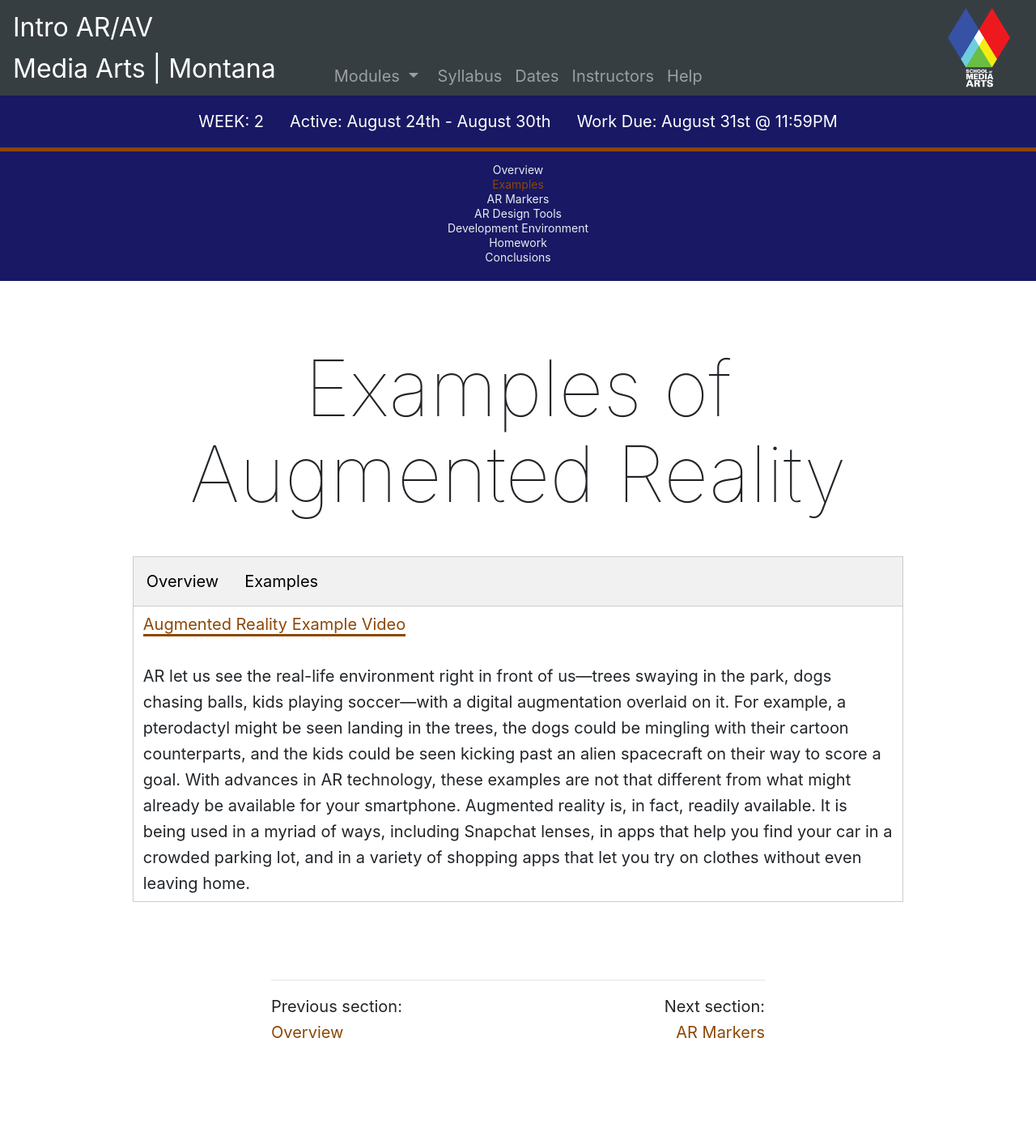
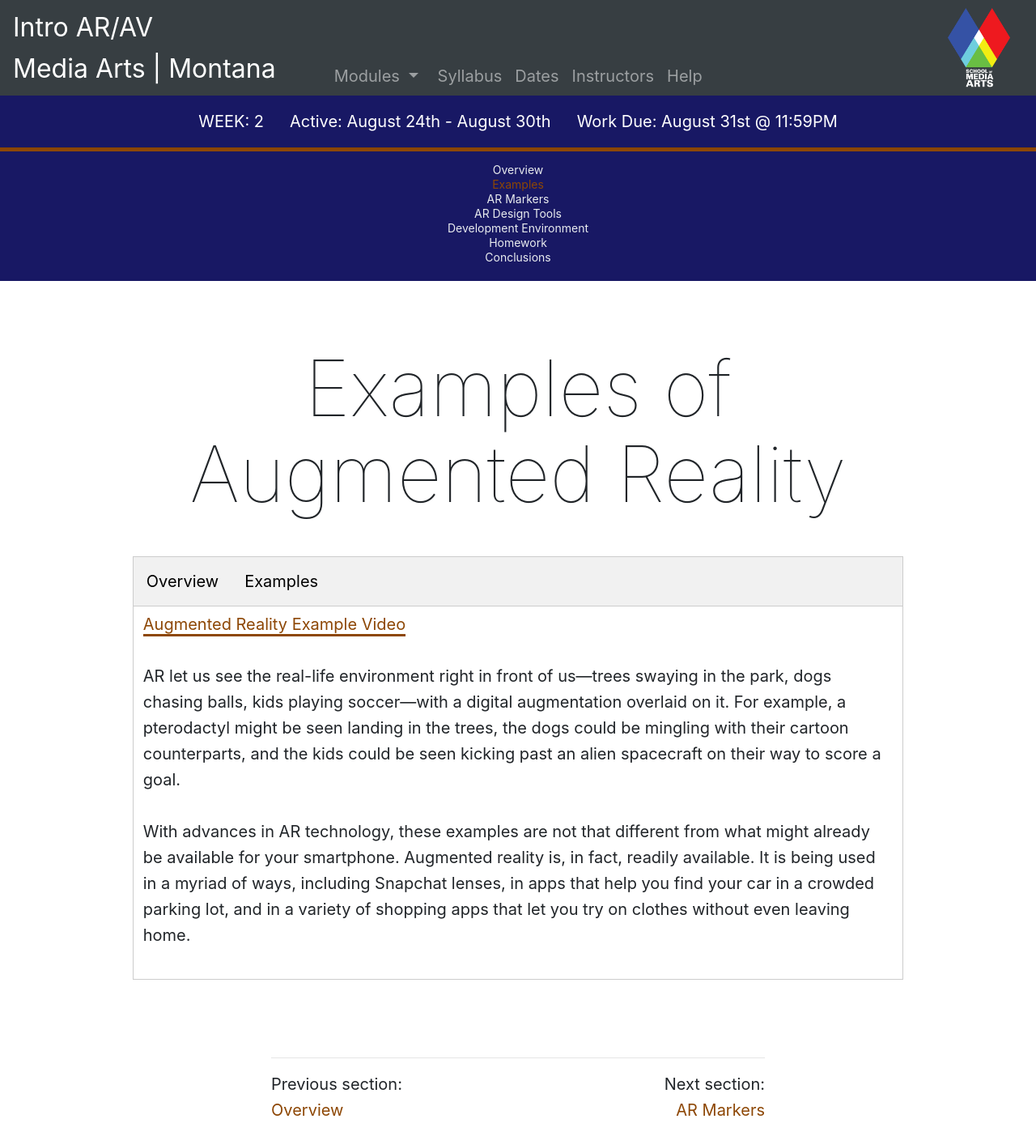
Before and after one commit to Montana-Media-Arts/391_ARVR-Fall2020, a Jekyll site: the page built from modules/week-2/_posts/2017-01-04-examples-of-ar.md, in a window 1280 px wide. Shown: the whole page at 81% size. Built offline with Jekyll 4.4.1, drawn with Linux system fonts in a browser that asks for light colours; nearby versions of some CDN libraries; before the commit the page ends 1307 px from its top, so only the background shows below that; some of the changed lines change nothing that is shown.

Commit message:
Update 2017-01-04-examples-of-ar.md

```diff
--- a/modules/week-2/_posts/2017-01-04-examples-of-ar.md
+++ b/modules/week-2/_posts/2017-01-04-examples-of-ar.md
@@ -14,36 +14,40 @@
 
 <p><a href="" data-lity>Augmented Reality Example Video</a></p>
 
-AR let us see the real-life environment right in front of us—trees swaying in the park, dogs chasing balls, kids playing soccer—with a digital augmentation overlaid on it. For example,  a pterodactyl might be seen landing in the trees, the dogs could be mingling with their cartoon counterparts, and the kids could be seen kicking past an alien spacecraft on their way to score a goal.
+<p>AR let us see the real-life environment right in front of us—trees swaying in the park, dogs chasing balls, kids playing soccer—with a digital augmentation overlaid on it. For example,  a pterodactyl might be seen landing in the trees, the dogs could be mingling with their cartoon counterparts, and the kids could be seen kicking past an alien spacecraft on their way to score a goal.</p>
 
-With advances in AR technology, these examples are not that different from what might already be available for your smartphone. Augmented reality is, in fact, readily available. It is being used in a myriad of ways, including Snapchat lenses, in apps that help you find your car in a crowded parking lot, and in a variety of shopping apps that let you try on clothes without even leaving home.
+<p>With advances in AR technology, these examples are not that different from what might already be available for your smartphone. Augmented reality is, in fact, readily available. It is being used in a myriad of ways, including Snapchat lenses, in apps that help you find your car in a crowded parking lot, and in a variety of shopping apps that let you try on clothes without even leaving home.</p>
 </div>
 
 
 <div id="Examples" class="tabcontent">
-Perhaps the most famous example of AR technology is the mobile app Pokemon Go, which was released in 2016 and quickly became an inescapable sensation. In the game, players locate and capture Pokemon characters that pop up in the real world—on your sidewalk, in a fountain, even in your bathroom.
+<p>Perhaps the most famous example of AR technology is the mobile app Pokemon Go, which was released in 2016 and quickly became an inescapable sensation. In the game, players locate and capture Pokemon characters that pop up in the real world—on your sidewalk, in a fountain, even in your bathroom.</p>
 
-Games aside, there are as many uses for AR in our everyday lives as there are Pikachu on the loose in Pokemon GO. Here are just a few examples:
+<p>Games aside, there are as many uses for AR in our everyday lives as there are Pikachu on the loose in Pokemon GO. Here are just a few examples:</p>
 
-* Enhanced navigation systems use augmented reality to superimpose a route over the live view of the road.
-* During football games, broadcasters use AR to draw lines on the field to illustrate and analyze plays.
-* Furniture and housewares giant IKEA offers an AR app (called IKEA Place) that lets you see how a piece of furniture will look and fit in your space.
-* Military fighter pilots see an AR projection of their altitude, speed, and other data on their helmet visor, * which means they don’t need to waste focus by glancing down to see them.
-* Neurosurgeons sometimes use an AR projection of a 3-D brain to aid them in surgeries.
-* At historical sites like Pompeii in Italy, AR can project views of ancient civilizations over today’s ruins, bringing the past to life.
-* Ground crew at Singapore’s airport wear AR glasses to see information about cargo containers, speeding up loading times
-
-Specific examples are as follows.
-
-1. [Google Sky Map](https://play.google.com/store/apps/details?id=com.google.android.stardroid&hl=)
-2. [IKEA Catalog](https://apps.apple.com/us/app/ikea-place/id1279244498)
-    - [Architect Magazine](https://www.architectmagazine.com/technology/ikea-launches-augmented-reality-application_o)
-3. [Pokemon Go](https://www.pokemon.com/us/app/pokemon-go/)
-4. [BBC Civilisations](https://www.bbc.co.uk/taster/pilots/civilisations-ar)
-5. [Ink Hunter](http://www.inkhunter.tattoo/)
-6. [WallaMe](http://walla.me/)
-7. [Knight Fall AR](https://www.wearvr.com/apps/knightfall-ar)
-8. [Just a Line](https://justaline.withgoogle.com/)
-9. [Ingress Prime](https://www.ingress.com/game/)
+<ul>
+<li>Enhanced navigation systems use augmented reality to superimpose a route over the live view of the road.</li>
+<li>During football games, broadcasters use AR to draw lines on the field to illustrate and analyze plays.</li>
+<li>Furniture and housewares giant IKEA offers an AR app (called IKEA Place) that lets you see how a piece of furniture will look and fit in your space.</li>
+<li>Military fighter pilots see an AR projection of their altitude, speed, and other data on their helmet visor, * which means they don’t need to waste focus by glancing down to see them.</li>
+<li>Neurosurgeons sometimes use an AR projection of a 3-D brain to aid them in surgeries.   </li>
+<li>At historical sites like Pompeii in Italy, AR can project views of ancient civilizations over today’s ruins, bringing the past to life.</li>
+<li>Ground crew at Singapore’s airport wear AR glasses to see information about cargo containers, speeding up loading times</li>
+</ul>
+<p>Specific examples are as follows.</p>
+<ol>
+<li><a href="https://play.google.com/store/apps/details?id=com.google.android.stardroid&hl=" target="_new">Google Sky Map</a></li>
+<li><a href="https://apps.apple.com/us/app/ikea-place/id1279244498" target="_new">IKEA Catalog</a></li>
+    <ul>
+    <li><a href="https://www.architectmagazine.com/technology/ikea-launches-augmented-reality-application_o" target="_new">Architect Magazine</a>
+    </li>
+    </ul>
+<li><a href="https://www.pokemon.com/us/app/pokemon-go/" target="_new">Pokemon Go</a></li>
+<li><a href="https://www.bbc.co.uk/taster/pilots/civilisations-ar" target="_new">BBC Civilisations</a></li>
+<li><a href="http://www.inkhunter.tattoo/" target="_new">Ink Hunter</a></li>
+<li><a href="http://walla.me/" target="_new">WallaMe</a></li>
+<li><a href="https://www.wearvr.com/apps/knightfall-ar" target="_new">Knight Fall AR</a></li>
+<li><a href="https://justaline.withgoogle.com/" target="_new">Just a Line</a></li>
+<li><a href="https://www.ingress.com/game/" target="_new">Ingress Prime</a></li>
 
 </div>
```
